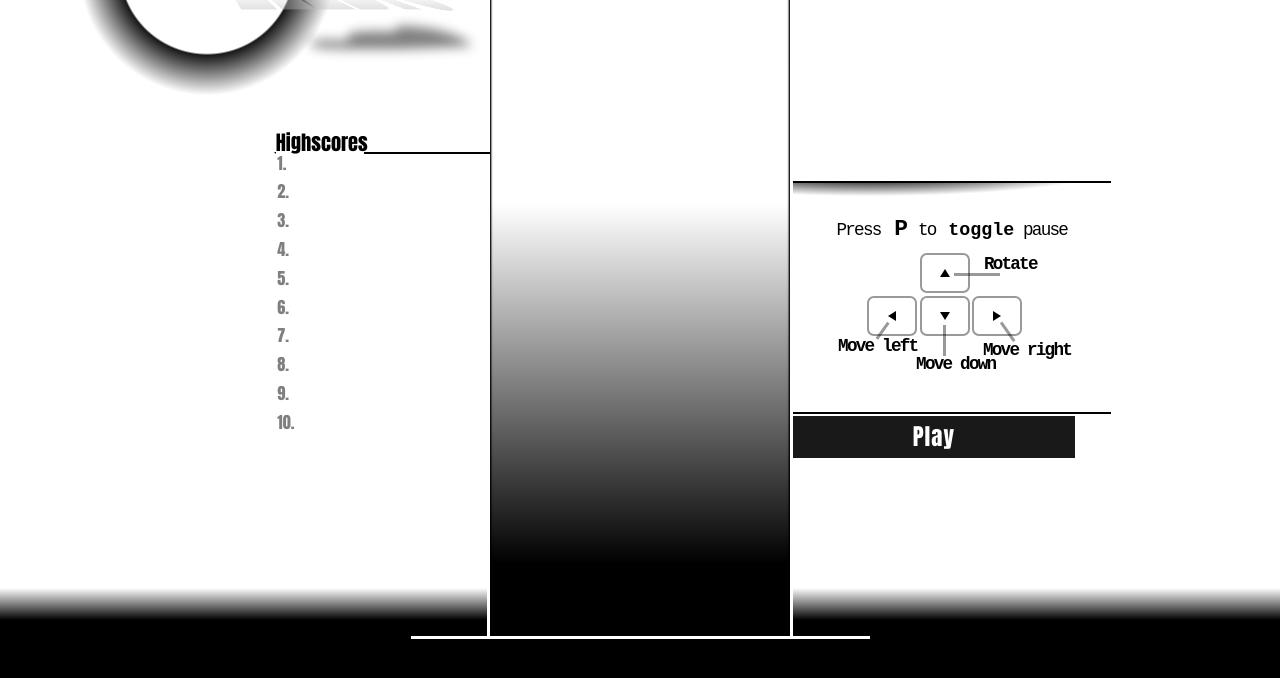
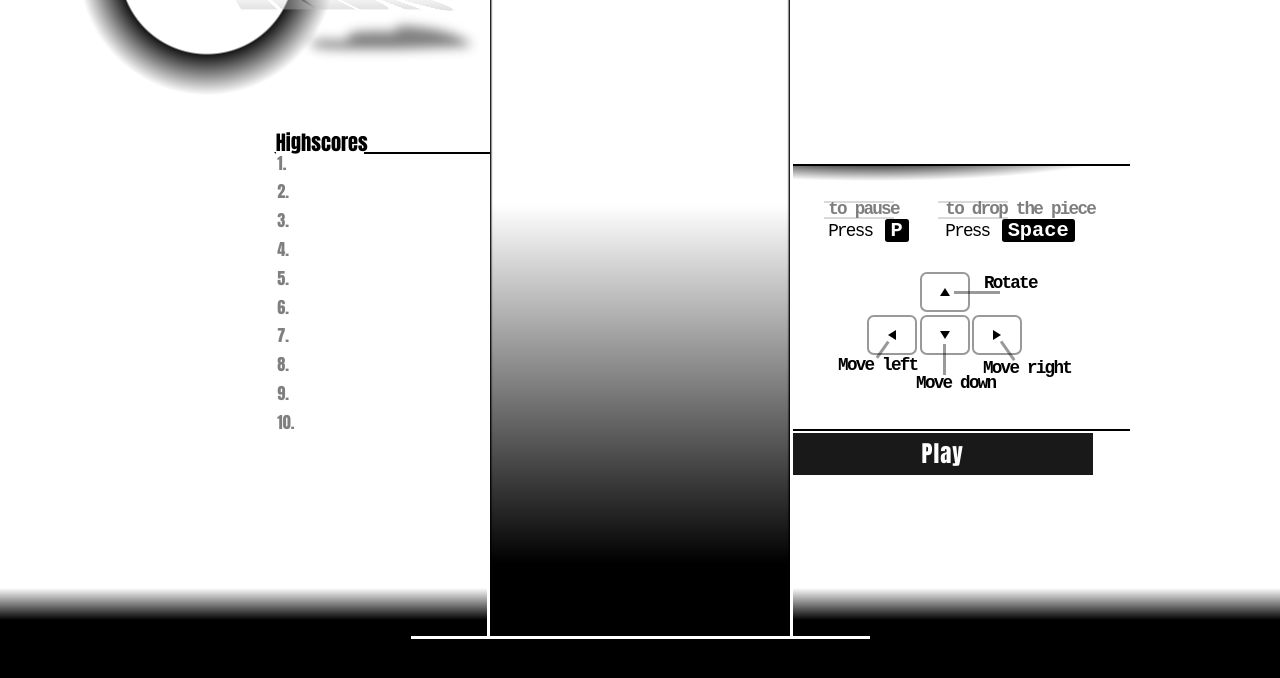
Before and after one commit to Petanez/Tetris, a website built with webpack: page src/Tetris.html in a window 1280 px wide. Shown: the part 116-794 px from the top of the page. Built offline with nearby package versions, Linux system fonts and the light colour scheme; a web font is replaced by a local one.

Commit message:
game-controls appearance tweeks and board stripes

```diff
--- a/src/Tetris.html
+++ b/src/Tetris.html
@@ -74,11 +74,15 @@
             </h2>
           </div>
           <ul class="game-info__controls">
-            <li>
-              Press <b class="controls__control">P</b> to <b style="letter-spacing: 0px; font-size: 1.35rem;">toggle</b> pause
+            <li class="game-info__description_content">
+              <span class="control-description-wrapper">to pause</span>
+              Press <div class="key-highlight">P</div>
             </li>
-            <li>
-              <div class="controls__arrowkeys controls__control">
+            <li class="game-info__description_content">
+              <span class="control-description-wrapper">to drop the piece</span>
+              Press <div class="key-highlight">Space</div>
+            </li>
+            <li class="controls__arrowkeys controls__control">
               <div class="arrowkeys__left">
                 <div class="arrow"></div>
               </div>
@@ -91,7 +95,8 @@
               <div class="arrowkeys__up">
                 <div class="arrow"></div>
               </div>
-              </div>
+            </li>
+            <li>
             </li>
           </ul>
           <button id="playButton" onkeypress="event.preventDefault()"></button>
--- a/src/css/styles.css
+++ b/src/css/styles.css
@@ -104,9 +104,6 @@
 /* ///////////////////////////////////////////////////////////////////////////////////////////////////////////////////// */
 /* Game controls */
 .game-info__content {
-  display: flex;
-  flex-direction: column;
-  justify-content: center;
   position: relative;
   z-index: 2;
   white-space: nowrap;
@@ -116,12 +113,13 @@
   box-sizing: border-box;
   font-size: 1.3rem;
   letter-spacing: -.1em;
-  display: flex;
-  flex-direction: column;
-  justify-content: center;
-  align-items: center;
+  /* display: flex; */
+  /* flex-direction: column; */
+  /* justify-content: center; */
+  /* align-items: center; */
   margin: 0;
-  padding: 2em 2em 1.8em 2em;
+  padding: 2em;
+  padding-bottom: 1.7em;
   line-height: 1;
   background: var(--clr-secondary);
   background: radial-gradient(ellipse at 50% 0%, var(--clr-primary) 10%, var(--clr-secondary) 30%), var(--clr-secondary);
@@ -136,19 +134,73 @@
   list-style-type: none;
 }
 
+.game-info__controls > *:first-child {
+  padding-bottom: .3rem;
+}
+
 .game-info__controls ul {
   list-style: none;
 }
 
 .game-info__controls b {
   display: inline-block;
-  padding-left: .36ch;
+  padding-left: .0ch;
   font-size: 1.3em;
-  letter-spacing: .05em;
 }
 
 .controls__control {
   color: var(--clr-primary);
+}
+
+.key-highlight {
+  letter-spacing: 0px;
+  font-size: 1.15rem;
+  background: var(--clr-primary);
+  border-radius: .2rem;
+  display: inline-block;
+  font-weight: 900;
+  font-size: 1.5rem;
+  padding: .15rem .49rem .05rem .4rem;
+  margin-left: .3rem;
+  /* text-shadow: 0 0 10px var(--clr-primary); */
+  color: var(--clr-secondary);
+}
+
+.game-info__description_content {
+  position: relative;
+  display: inline-block;
+}
+
+.game-info__description_content:not(.game-info__description_content:first-child) {
+  margin-left: 2rem;
+}
+
+.control-description-wrapper {
+  position: relative;
+  opacity: .5;
+  left: 0;
+  display: block;
+  /* width: 100%; */
+  /* padding-top: 2.1ch; */
+  font-weight: 900;
+  margin-left: 0ch;
+  /* margin-bottom: 1ch; */
+  color: var(--clr-primary);
+  /* text-shadow: 0 0 9px var(--clr-primary); */
+}
+
+.control-description-wrapper::before {
+  content: "";
+  position: absolute;
+  width: 70px;
+  height: 80%;
+  left: -5%;
+  border: 2px solid var(--clr-primary);
+  border-left: none;
+  border-right: none;
+
+  opacity: .3;
+  bottom: 0;
 }
 
 .controls__arrowkeys {
@@ -157,7 +209,7 @@
   grid-template-columns: repeat(3, 50px);
   grid-auto-rows: 40px;
   gap: .2rem;
-  padding: .7em 3em 2.5em 2.2em;
+  padding: 1.5em 3em 2.5em 2.2em;
   font-weight: bold;
 }
 
--- a/src/js/Graphics/Graphics.js
+++ b/src/js/Graphics/Graphics.js
@@ -10,6 +10,11 @@ export default function(document) {
   const squareSize = config.square.size
   const gridHeight = squareSize * config.board.height
   const gridWidth = squareSize * config.board.width
+  const primaryColor = config.square.primaryColor
+  const secondaryColor = config.square.secondaryColor
+  const boardWidth = config.board.width
+  const boardHeight = config.board.height
+
 
   const ctx = c.getContext("2d")
   c.height = gridHeight
@@ -120,12 +125,21 @@ export default function(document) {
   }
 
   function drawBoard(board) {
-    for (let y = board.length - 1; y >= 0; y--) {
-      for (let x = 0; x < board[y].length; x++) {
-        if (board[y][x].isOccupied)
-          drawSquare(x, y)
+    const colorUsed = isPolarized ? primaryColor : secondaryColor
+    for (let i = 0; i < boardWidth; i++) {
+      ctx.strokeStyle = colorUsed
+      ctx.beginPath()
+      ctx.moveTo(i * squareSize, 0)
+      ctx.lineTo(i * squareSize, squareSize * boardHeight)
+      ctx.stroke();
+    }
+    if (board != null)
+      for (let y = board.length - 1; y >= 0; y--) {
+        for (let x = 0; x < board[y].length; x++) {
+          if (board[y][x].isOccupied)
+            drawSquare(x, y)
+        }
       }
-    }
   }
 
   function drawEverything(board, piece) {
--- a/src/js/Logic/Tetris.js
+++ b/src/js/Logic/Tetris.js
@@ -135,7 +135,7 @@ export default function Tetris(document) {
   const arrowKeys = ["ArrowUp", "ArrowRight", "ArrowDown", "ArrowLeft"]
   document.addEventListener("keydown", e => {
     if (gameOver || firstStart) return
-    if (e.code == "Space") {
+    if (e.code == "Space" && !isPaused) {
       window.requestAnimationFrame(() => frame("down", true))
       return
     }
```
Also changed, not shown: dist/bundle.js, dist/index.html, dist/style.css. Lines whose indentation alone changed are shown as unchanged.
